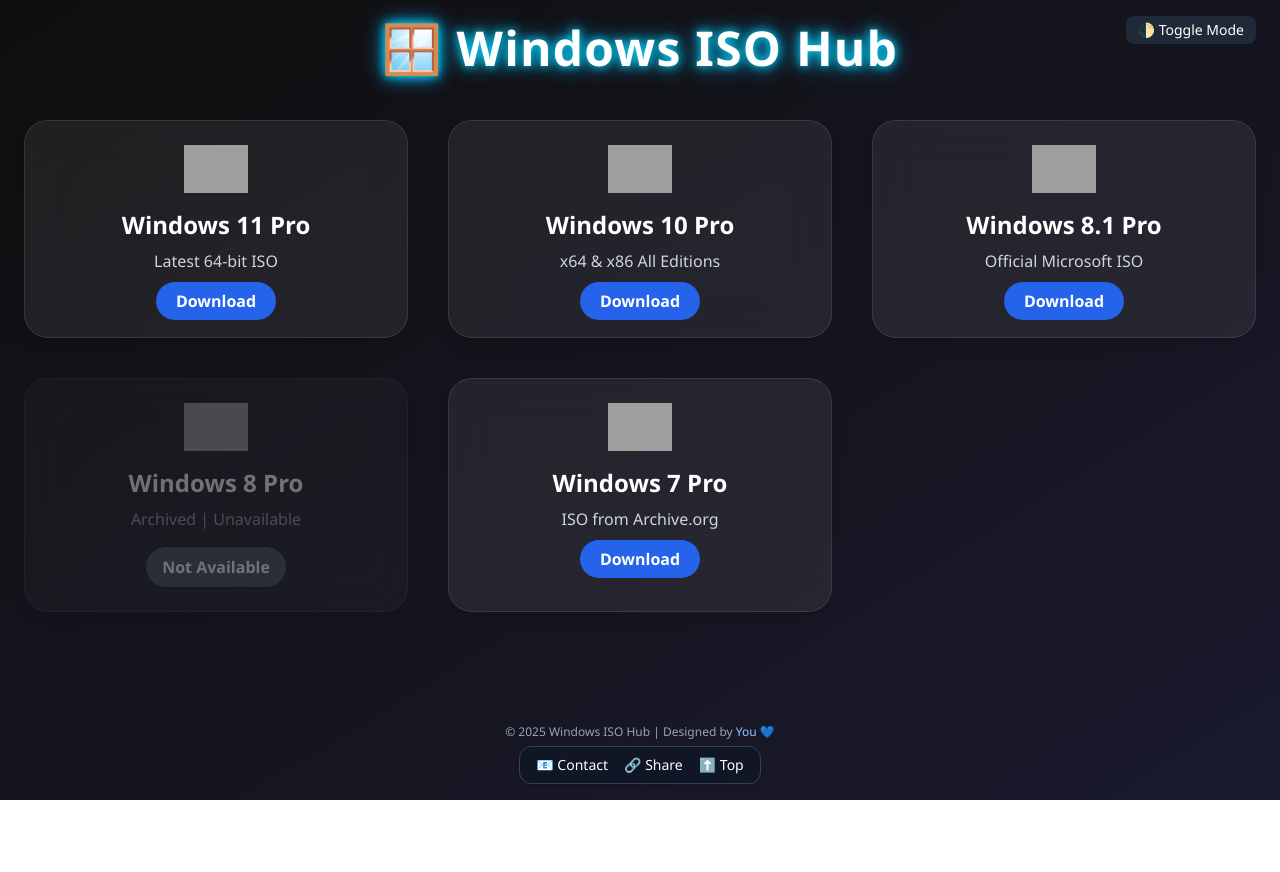
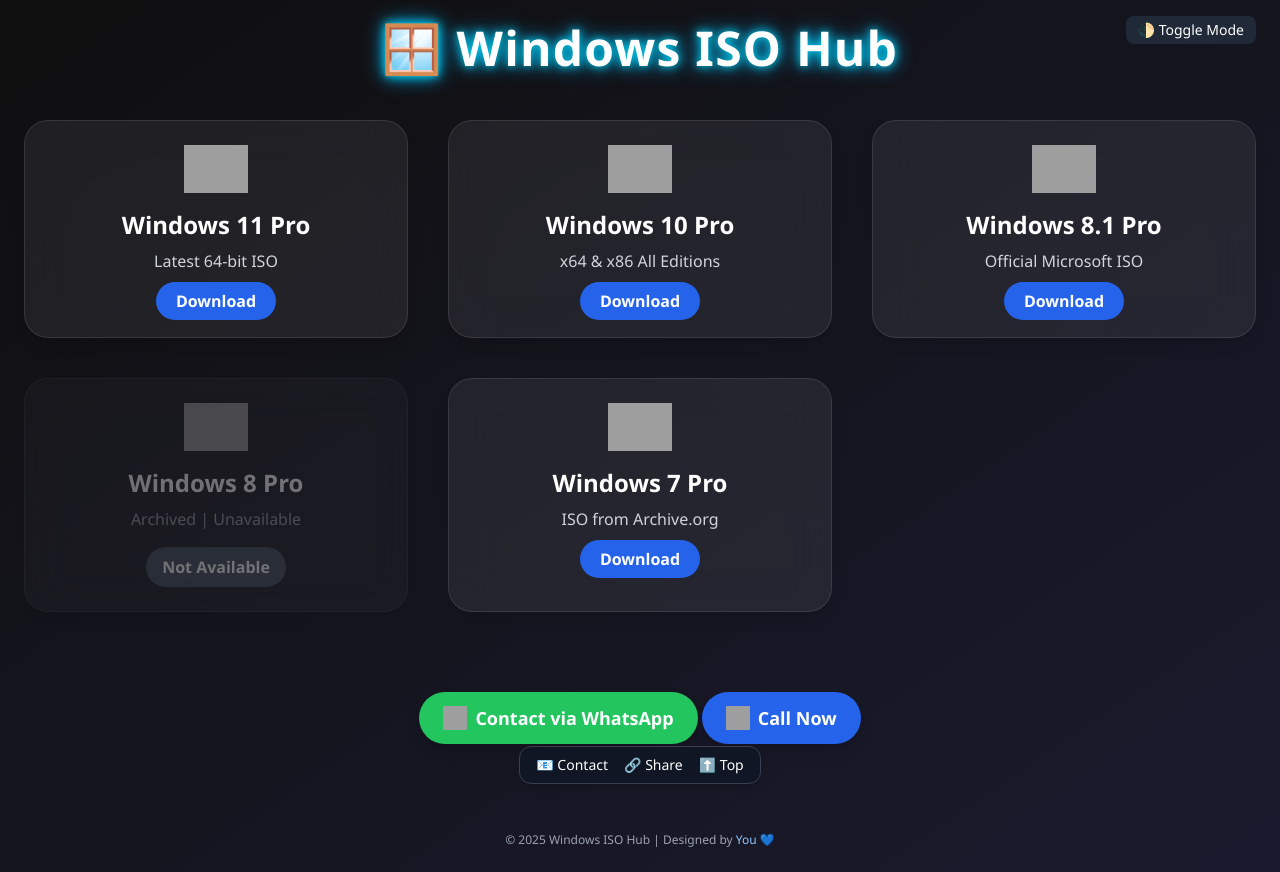
Before and after one commit to devjeet1212/WINDOWS, a plain HTML site: page index.html in a window 1280 px wide. Before the commit the page ends 800 px from the top, so only its background shows below. Drawn offline with nearby package versions, Linux system fonts and the light colour scheme; grey boxes are pictures that could not be loaded.

Commit message:
Update index.html

```diff
--- a/index.html
+++ b/index.html
@@ -105,6 +105,23 @@
       <a href="#top" class="hover:text-pink-400">⬆️ Top</a>
     </div>
   </div>
+<div class="text-center mt-10 space-y-4">
+
+  <!-- WhatsApp Contact -->
+  <a href="https://wa.me/919412996779" target="_blank"
+     class="inline-flex items-center gap-2 bg-green-500 hover:bg-green-600 text-white px-6 py-3 rounded-full font-semibold text-lg shadow-lg transition-all">
+    <img src="https://img.icons8.com/ios-filled/30/ffffff/whatsapp.png" class="w-6 h-6" alt="WhatsApp" />
+    Contact via WhatsApp
+  </a>
+
+  <!-- Call Now -->
+  <a href="tel:+919412996779"
+     class="inline-flex items-center gap-2 bg-blue-600 hover:bg-blue-700 text-white px-6 py-3 rounded-full font-semibold text-lg shadow-lg transition-all">
+    <img src="https://img.icons8.com/ios-filled/30/ffffff/phone.png" class="w-6 h-6" alt="Call" />
+    Call Now
+  </a>
+
+</div>
 
   <!-- Footer -->
   <footer class="text-center text-gray-400 p-6 mt-16 text-xs">
```
